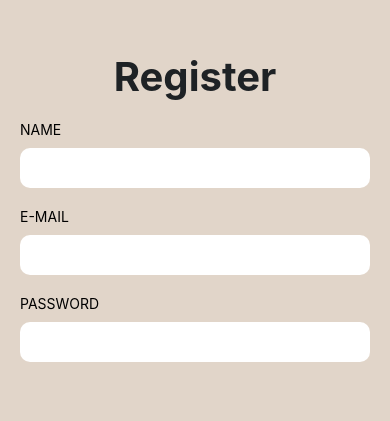
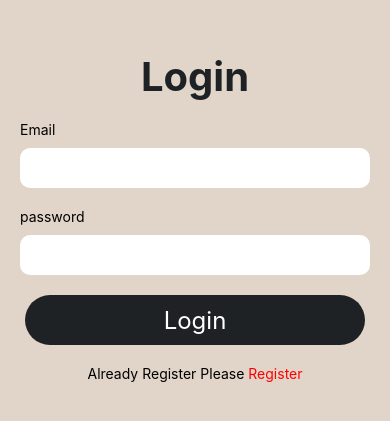
Before and after one commit to Crazy-Coder07/blog_React-Native, a React Native app in the folder client/: screen / in a window 390 px wide. Shown: the part 205-626 px from the top of the page. Built offline with nearby package versions, Linux system fonts and the light colour scheme.

Commit message:
created the working functionality of login and register Pages

```diff
--- a/client/App.js
+++ b/client/App.js
@@ -1,11 +1,14 @@
 import { View, Text } from 'react-native'
 import React from 'react'
 import Register from './Pages/auth/Register'
+import Login from './Pages/auth/Login'
 
 const App = () => {
   return (
-    <Register/>
+    <>
+      <Login />
+    </>
   )
 }
 
-export default App
+export default App;
--- /dev/null
+++ b/client/Components/Forms/InputBox.js
@@ -0,0 +1,33 @@
+import { View, Text,TextInput,StyleSheet } from 'react-native'
+import React from 'react'
+
+const InputBox = ({inputTitle,keyboardType,autoComplete,secureTextEntry,value,setValue}) => {
+  return (
+    <View>
+      <Text>{inputTitle}</Text>
+      <TextInput
+        style={styles.inputBox}
+        autoCorrect={false}
+        keyboardType={keyboardType}
+        autoComplete={autoComplete}
+        secureTextEntry={secureTextEntry}
+        value={value}
+        onChangeText={(text)=>setValue(text)}
+      />
+    </View>
+  )
+}
+
+const styles = StyleSheet.create({
+    inputBox:{
+        height:40,
+        marginBottom:20,
+        backgroundColor:"#ffffff",
+        borderRadius:10,
+        marginTop:10,
+        paddingLeft:10,
+        color:"#af9f85"
+    }
+})
+
+export default InputBox
--- /dev/null
+++ b/client/Components/Forms/SubmitButton.js
@@ -0,0 +1,28 @@
+import { View, Text,TouchableOpacity, StyleSheet } from 'react-native'
+import React from 'react'
+
+const SubmitButton = ({handleSubmit,btnTitle,loading}) => {
+  return (
+    <TouchableOpacity style={styles.submitBtn} onPress={handleSubmit}>
+        <Text style={styles.btnText}>{loading ? "Please wait" :btnTitle}</Text>
+    </TouchableOpacity>
+  )
+}
+const styles=StyleSheet.create({
+    submitBtn:{
+        backgroundColor:"#1e2225",
+        height:50,
+        marginHorizontal:25,
+        borderRadius:80,
+        justifyContent:"center",
+        marginBottom:20,
+    },
+    btnText:{
+        color:"#ffffff",
+        textAlign:"center",
+        fontSize:24,
+        fontWeight:"400"
+    }
+})
+
+export default SubmitButton
--- a/client/Pages/auth/Login.js
+++ b/client/Pages/auth/Login.js
@@ -1,16 +1,57 @@
-import { View, Text, StyleSheet, TextInput } from 'react-native'
-import React from 'react'
+import { View, Text, StyleSheet, TextInput, Alert } from 'react-native'
+import React ,{useState}from 'react'
+import InputBox from '../../Components/Forms/InputBox'
+import SubmitButton from '../../Components/Forms/SubmitButton'
 
 const Login = () => {
+    const [email,setEmail]=useState("")
+    const [password,setPassword]=useState("")
+    const [loading,setLoading]=useState(false)
+
+    const handleSubmit=()=>{
+        try{
+          setLoading(true)
+          if(!email||!password){
+            Alert.alert("Please Fill All Fileds")
+            setLoading(false)
+            return;
+          }
+          setLoading(false);
+          console.log("Register Data ==>",{email,password})
+        }catch(error){
+            setLoading(false)
+            console.log(error)
+        }
+    }
+
     return (
         <View style={styles.container}>
-            <Text style={styles.pageTitle}>Register</Text>
+            <Text style={styles.pageTitle}>Login</Text>
             <View style={{marginHorizontal:20}}>
-                <Text>E-MAIL</Text>
-                <TextInput style={styles.inputBox}/>
-                <Text>PASSWORD</Text>
-                <TextInput style={styles.inputBox}/>
+                <InputBox
+                  inputTitle={"Email"}
+                  keyboardType="email-address"
+                  autoComplete="email"
+                  value={email}
+                  setValue={setEmail}
+                />
+                <InputBox
+                  inputTitle={"password"}
+                  secureTextEntry={true}
+                  autoComplete="password"
+                  value={password}
+                  setValue={setPassword}
+                />
             </View>
+            {/* <Text>{JSON.stringify({email,password},null,4)}</Text> */}
+            <SubmitButton
+              btnTitle="Login"
+              loading={loading}
+              handleSubmit={handleSubmit}
+            />
+            <Text style={styles.linkText}>
+                Already Register Please <Text style={styles.link}>Register</Text>
+            </Text>
         </View>
     )
 }
@@ -28,14 +69,11 @@ const styles = StyleSheet.create({
         color: "#1e2225",
         marginBottom:20,
     },
-    inputBox:{
-        height:40,
-        marginBottom:20,
-        backgroundColor:"#ffffff",
-        borderRadius:10,
-        marginTop:10,
-        paddingLeft:10,
-        color:"#af9f85"
+    linkText:{
+       textAlign:"center",
+    },
+    link:{
+        color:"red",
     }
 })
 export default Login
--- a/client/Pages/auth/Register.js
+++ b/client/Pages/auth/Register.js
@@ -1,18 +1,63 @@
-import { View, Text, StyleSheet, TextInput } from 'react-native'
-import React from 'react'
+import { View, Text, StyleSheet, TextInput, Alert } from 'react-native'
+import React ,{useState}from 'react'
+import InputBox from '../../Components/Forms/InputBox'
+import SubmitButton from '../../Components/Forms/SubmitButton'
 
 const Register = () => {
+    const [name,setName]=useState("")
+    const [email,setEmail]=useState("")
+    const [password,setPassword]=useState("")
+    const [loading,setLoading]=useState(false)
+
+    const handleSubmit=()=>{
+        try{
+          setLoading(true)
+          if(!name||!email||!password){
+            Alert.alert("Please Fill All Fileds")
+            setLoading(false)
+            return;
+          }
+          setLoading(false);
+        //   console.log("Register Data ==>",{name,email,password})
+        }catch(error){
+            setLoading(false)
+            console.log(error)
+        }
+    }
+
     return (
         <View style={styles.container}>
             <Text style={styles.pageTitle}>Register</Text>
             <View style={{marginHorizontal:20}}>
-                <Text>NAME</Text>
-                <TextInput style={styles.inputBox}/>
-                <Text>E-MAIL</Text>
-                <TextInput style={styles.inputBox}/>
-                <Text>PASSWORD</Text>
-                <TextInput style={styles.inputBox}/>
+                <InputBox
+                  inputTitle={"Name"}
+                  value={name}
+                  setValue={setName}
+                />
+                <InputBox
+                  inputTitle={"Email"}
+                  keyboardType="email-address"
+                  autoComplete="email"
+                  value={email}
+                  setValue={setEmail}
+                />
+                <InputBox
+                  inputTitle={"password"}
+                  secureTextEntry={true}
+                  autoComplete="password"
+                  value={password}
+                  setValue={setPassword}
+                />
             </View>
+            {/* <Text>{JSON.stringify({name,email,password},null,4)}</Text> */}
+            <SubmitButton
+              btnTitle="Register"
+              loading={loading}
+              handleSubmit={handleSubmit}
+            />
+            <Text style={styles.linkText}>
+                Already Register Please <Text style={styles.link}>Login</Text>
+            </Text>
         </View>
     )
 }
@@ -30,14 +75,11 @@ const styles = StyleSheet.create({
         color: "#1e2225",
         marginBottom:20,
     },
-    inputBox:{
-        height:40,
-        marginBottom:20,
-        backgroundColor:"#ffffff",
-        borderRadius:10,
-        marginTop:10,
-        paddingLeft:10,
-        color:"#af9f85"
+    linkText:{
+       textAlign:"center" ,
+    },
+    link:{
+        color:"red",
     }
 })
 export default Register
```
